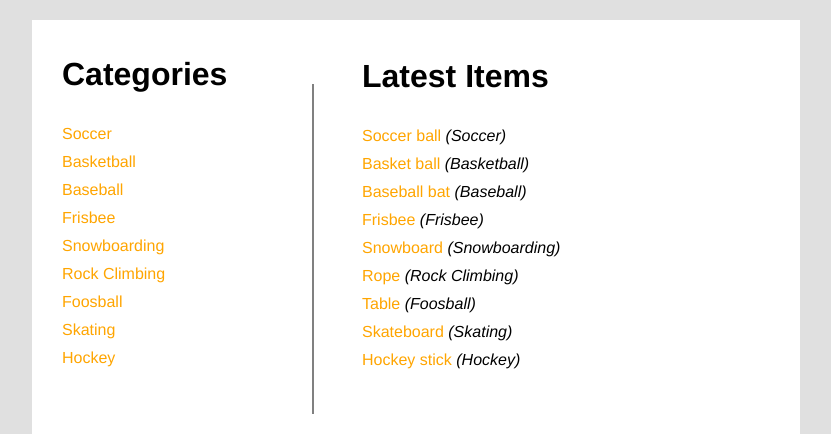
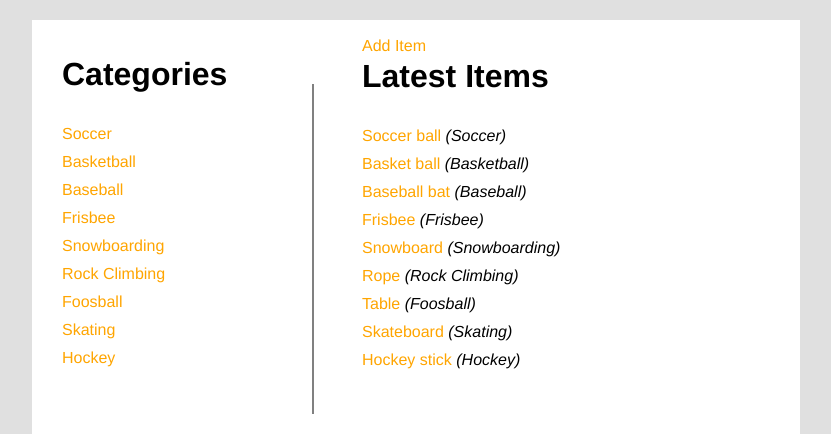
Before and after one commit to arickuter/item-catalog, a Flask app: page / in a window 1280 px wide. Shown: the part 100-534 px from the top of the page, without its empty margins (224-1055 px from the left). Run offline with Flask 2, Linux system fonts and the light colour scheme; the visitor is signed in with stand-in values (Sample User, id 1); data comes from the database, SQL or seed files in the repository; some libraries are stand-ins or nearby versions.

Commit message:
feat: Add 'Add Item' button if user logged in

```diff
--- a/templates/home.html
+++ b/templates/home.html
@@ -24,14 +24,14 @@
   <header>
     <p class='mainHeader'>Catalog App</p>
     {% if loggedIn==False %}
-      <a href="/login">
+    <a href="/login">
       <button>Sign In</button>
-      </a>
+    </a>
     {% else %}
-      <span> Hello {{userUsername}}!</span>
-      <a href="/gdisconnect">
+    <span> Hello {{userUsername}}!</span>
+    <a href="/gdisconnect">
       <button>Logout</button>
-      </a>
+    </a>
     {% endif %}
 
   </header>
@@ -52,7 +52,12 @@
     <div class='vl'></div>
 
     <div class='latestItems'>
+      {% if loggedIn == True %}
+      <a href="/add" class='item-link' id='addItem'>Add Item</a>
+      {% endif %}
+
       <h1>Latest Items</h1>
+
     </div>
 
     <div class='lastestItemsTitle'>
```
